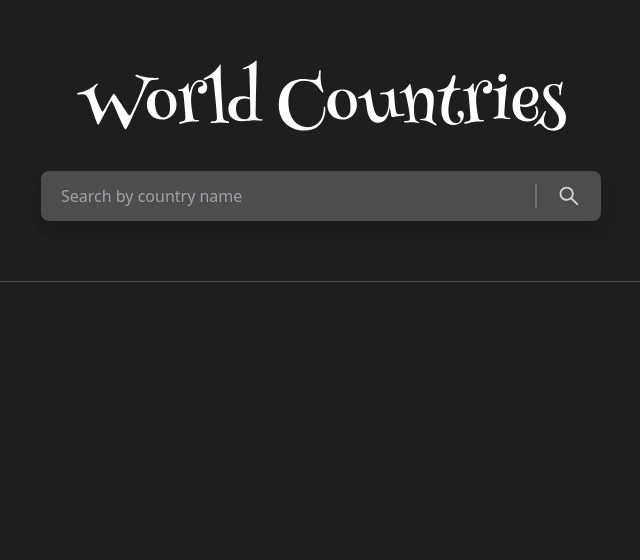
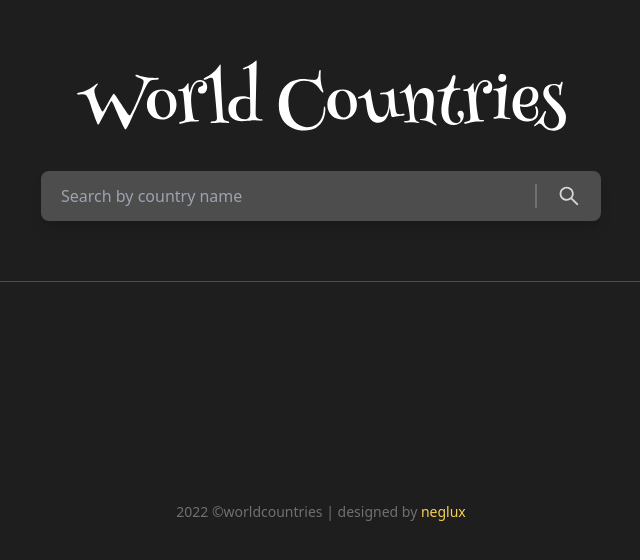
Before and after one commit to neglux/WorldCountries, a React (Create React App) app: page / in a window 1280 px wide. Shown: the part 140-700 px from the top of the page, without its empty margins (319-959 px from the left). Built offline with nearby package versions, Linux system fonts and the light colour scheme.

Commit message:
design: footer

```diff
--- a/src/App.js
+++ b/src/App.js
@@ -8,6 +8,18 @@ const App = () => {
   return (
     <div className="bg-darkgray-900 text-darkgray-100">
       {selectedCountry ? <Country {...selectedCountry} /> : <Home />}
+      <footer className="text-center mt-auto w-full h-fit py-3 text-sm text-darkgray-300">
+        <p>
+          2022 ©worldcountries | designed by&nbsp;
+          <a
+            href="https://github.com/neglux"
+            target="_blank"
+            className=" text-orange"
+          >
+            neglux
+          </a>
+        </p>
+      </footer>
     </div>
   );
 };
--- a/tailwind.config.js
+++ b/tailwind.config.js
@@ -12,6 +12,7 @@ module.exports = {
         900: "#1E1E1E",
       },
       blue: "#94CBFF",
+      orange: "#face55",
     },
   },
   plugins: [],
```
